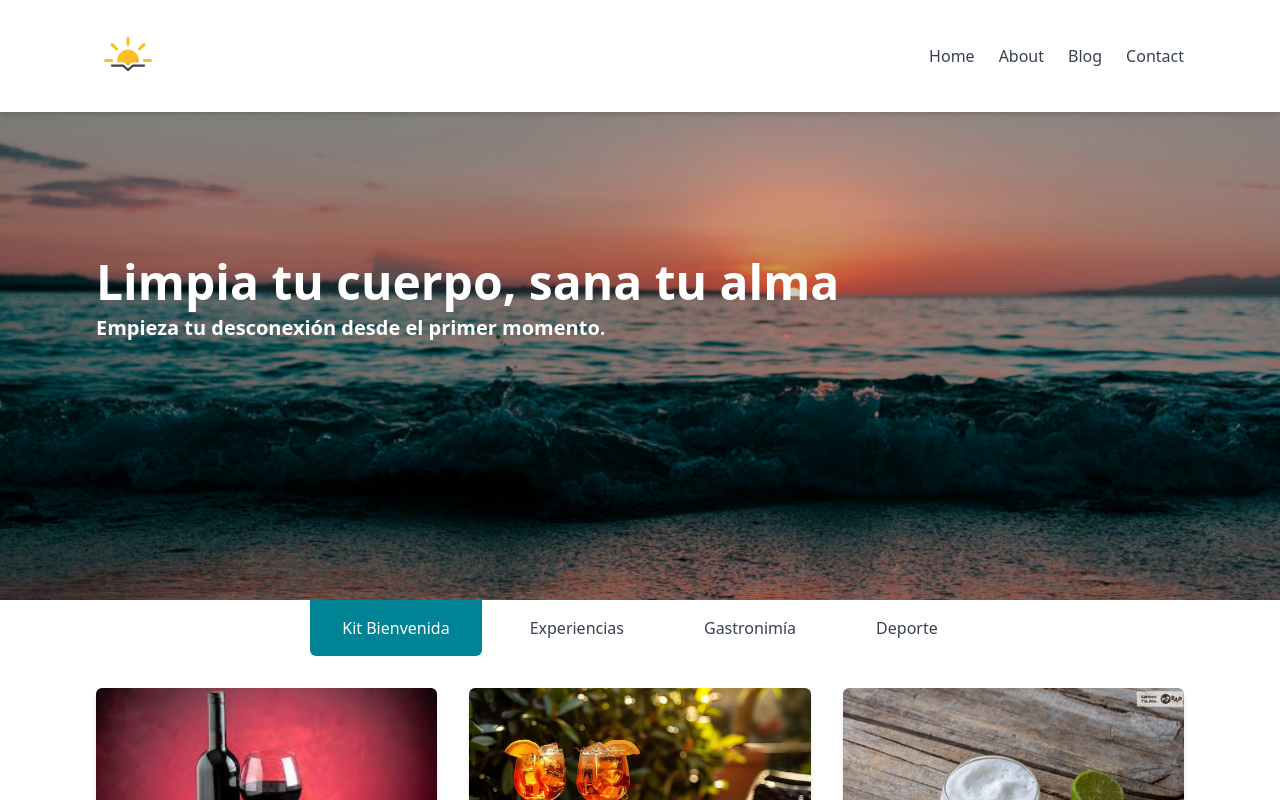
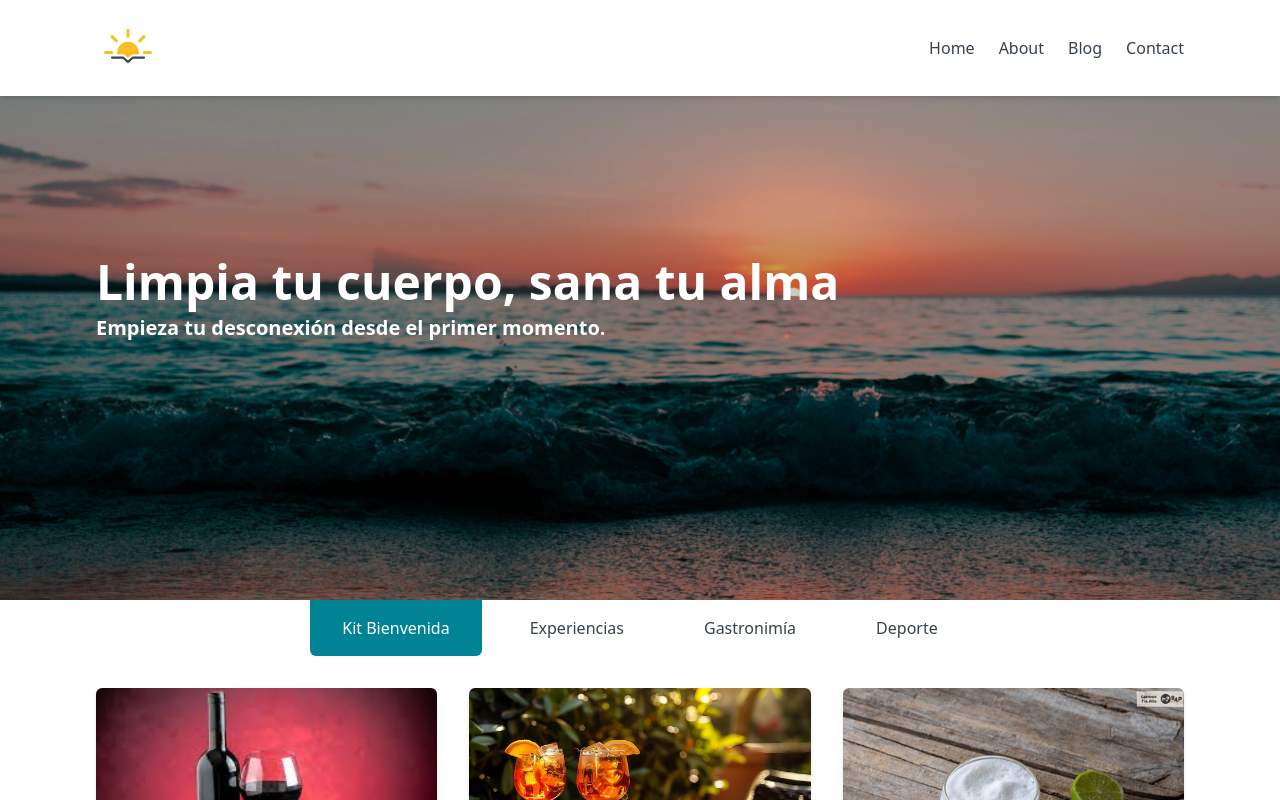
Before and after one commit to topja/sunset, a React (Vite) app: page / in a window 1280 px wide. Shown: the top 800 px of the page. Built offline with nearby package versions, Linux system fonts and the light colour scheme.

Commit message:
Add small style changes

```diff
--- a/src/components/Banner.jsx
+++ b/src/components/Banner.jsx
@@ -3,7 +3,7 @@ const Banner = () => {
 
   return (
     <div
-      className="relative h-[400px] md:h-[500px] lg:h-[600px] w-full bg-cover bg-center"
+      className="relative h-[400px] md:h-[500px] lg:h-[600px] w-full bg-cover bg-center loading-lazy"
       style={{ backgroundImage: "url('/src/assets/ElTabo5.jpg')" }}
     >
       <div className="absolute inset-0 bg-black/20"></div>
--- a/src/components/NavigationBar.jsx
+++ b/src/components/NavigationBar.jsx
@@ -9,7 +9,7 @@ const NavigationBar = ({ links }) => {
 
   return (
     <header className="fixed top-0 left-0 w-full bg-white shadow-md z-50">
-      <div className="flex justify-between items-center p-4 md:p-6 lg:px-24">
+      <div className="flex justify-between items-center p-4 lg:px-24">
         {/* Logo */}
         <Link to="/">
           <img src="/src/assets/icons/sunset.svg" alt="Logo" className="h-12 md:h-16" />
--- a/src/pages/Contact.jsx
+++ b/src/pages/Contact.jsx
@@ -48,7 +48,7 @@ const Contact = () => {
   return (
     <div className="mt-10 mb-10 px-4 lg:px-24 lg:mt-24 lg:mb-24">
 
-      <div className="bg-gradient-to-r h-20 from-verdeOscuro to-gray-800 text-white py-6 rounded-t-xl">
+      <div className="bg-gradient-to-r h-20 from-verdeOscuro to-gray-800 text-white my-6 rounded-t-xl">
       </div>
 
       {/* Formulario */}
@@ -179,7 +179,7 @@ const Contact = () => {
 
       {/* Mapa */}
       <div className="w-full">
-          <p className="mb-2 text-lg text-center">
+          <p className="mb-2 mt-8 text-lg text-center">
             Reserva con nosotros en{" "}
             <a
               href="https://www.airbnb.cl/rooms/753469374767232802?_set_bev_on_new_domain=1734363698_EANTUwYzM2ZDQ3MG&source_impression_id=p3_1734389820_P35FlgGnExNXUxD2"
```
